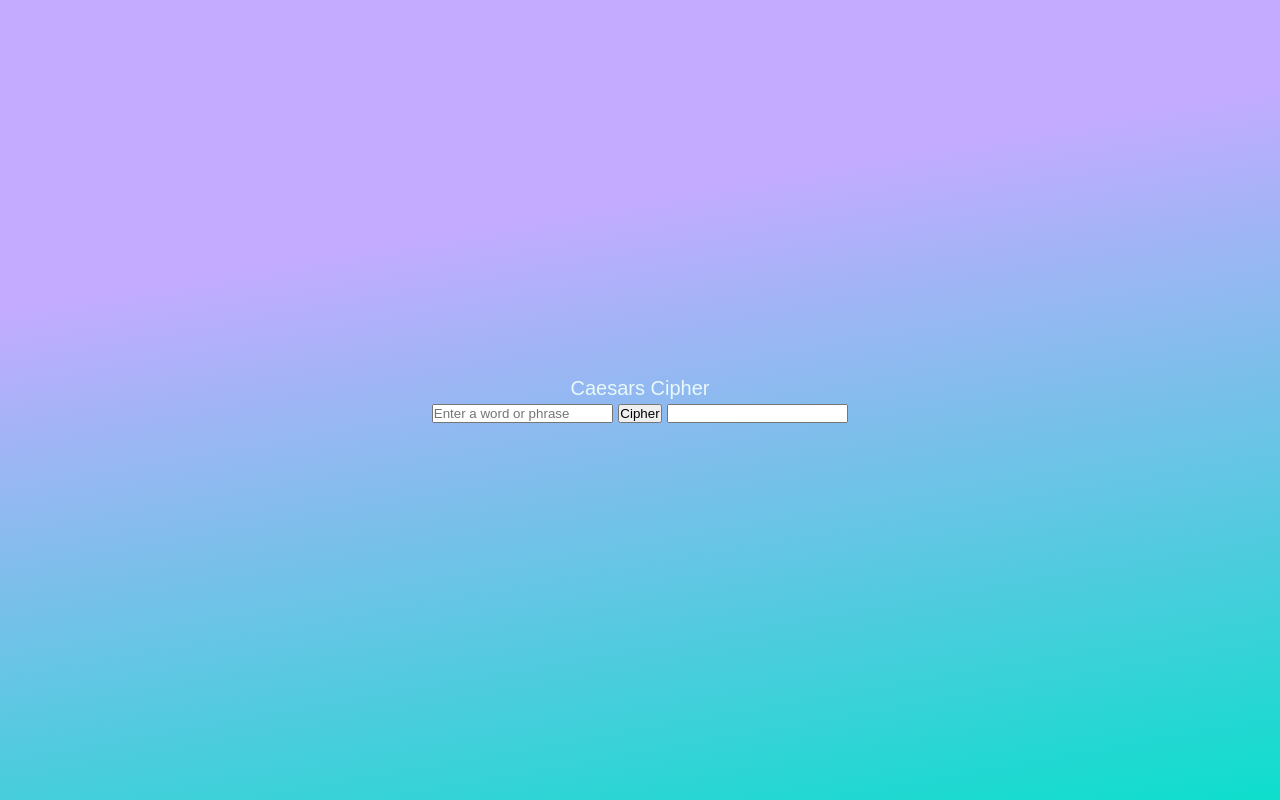
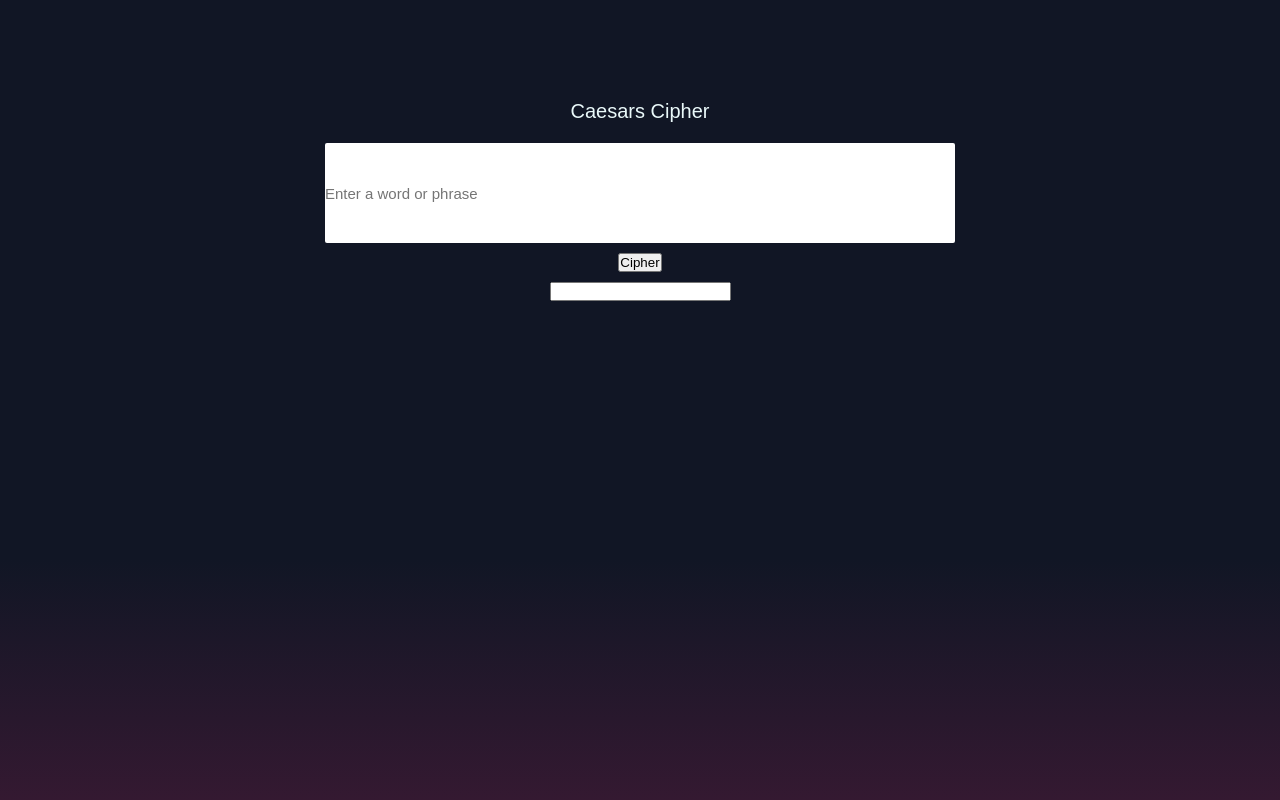
Before and after one commit to nivwer/Caesars-Cipher, a plain HTML site: page index.html in a window 1280 px wide. Drawn offline with Linux system fonts and the light colour scheme.

Commit message:
add styles.css

```diff
--- a/styles.css
+++ b/styles.css
@@ -5,7 +5,7 @@
 }
 
 body {
-    background-image: linear-gradient(350deg, #0ddecc, #a27affa2 70%);
+    background-image: linear-gradient(360deg, #341931, #111625 30%);
     color: #eaf9fa;
     font-family: sans-serif;
     font-size: 20px;
@@ -16,3 +16,42 @@ body {
     align-items: center;
     text-align: center;
 }
+
+
+.container {
+    max-width: 900px;
+    width: 100vw;
+    height: 100vh;
+    display: flex;
+    flex-direction: column;
+    justify-content: flex-start;
+    align-items: center;
+    text-align: center;
+    gap: 10px;
+}
+
+.container p {
+    margin-top: 100px;
+    margin-bottom: 10px;
+}
+
+#text {
+    font-size: 15px;
+    text-align: start;
+    width: 70%;
+    height: 100px;
+    background-color: #ffffff;
+    border: none;
+    outline: 0px solid #7a1e48;
+    transition-property: outline;
+    transition-duration: 0.1s;
+    border-radius: 2px;
+    z-index: 4;
+}
+
+#text:hover {
+    outline: 1px solid #7a1e48;
+}
+#text:focus {
+    outline: 1px solid #7a1e48;
+}
```
